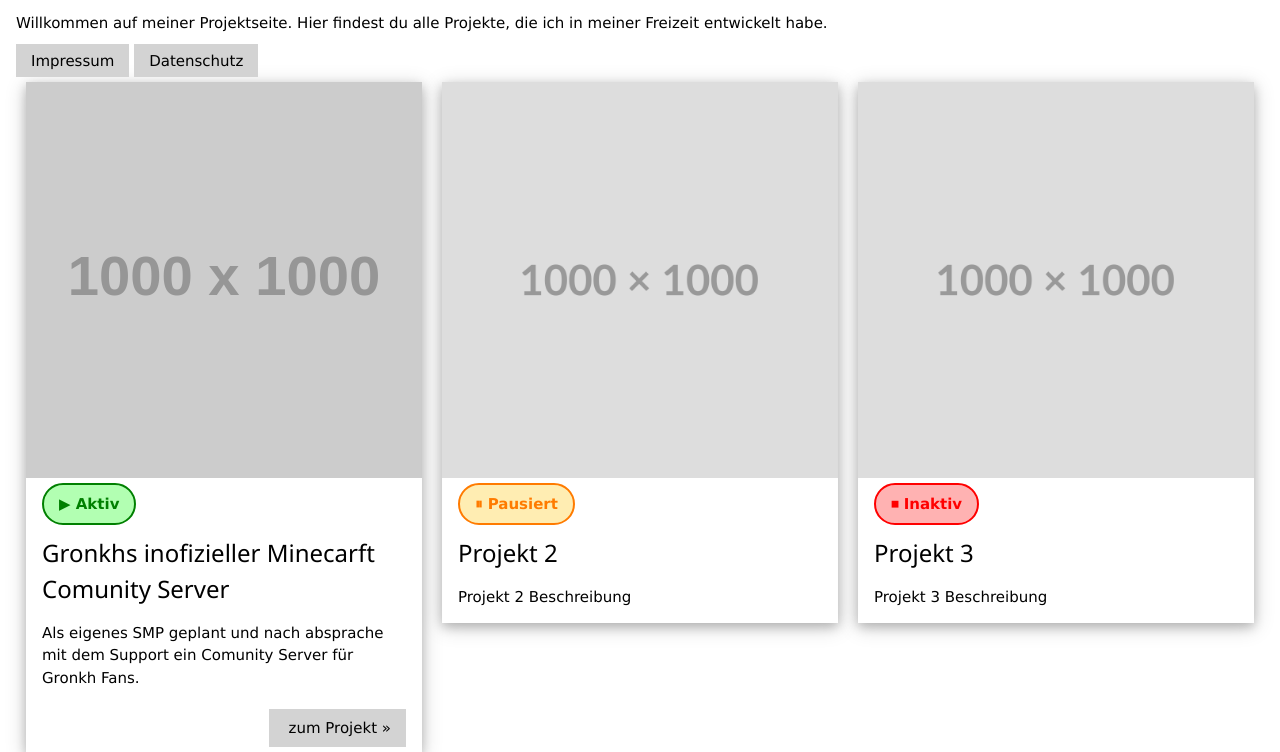
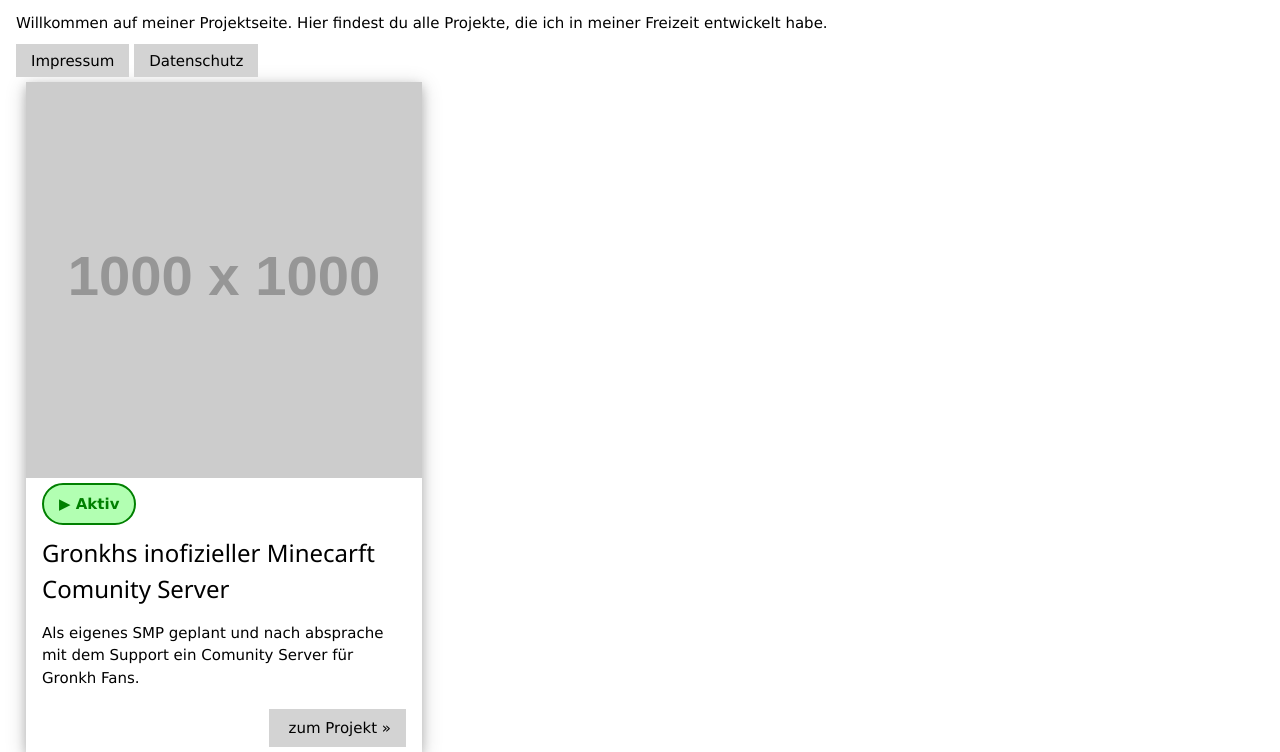
Before and after one commit to FlosLetsPlay/projekt-seite, a plain HTML site: page index.html in a window 1280 px wide. Shown: the part 67-819 px from the top of the page. Drawn offline with nearby package versions, Linux system fonts and the light colour scheme; placeholder pictures from the web are drawn by us.

Commit message:
modified:   index.html

```diff
--- a/index.html
+++ b/index.html
@@ -26,24 +26,17 @@
                     </div>
                 </div>
             </div>
+            <!--
             <div class="w3-col m4 card">
                 <div class="w3-card-4">
                     <img src="img/placeholder-1000.png" alt="Placeholder" style="width:100%">
-                    <div class="w3-container pausiert">
+                    <div class="w3-container ">
                         <h3>Projekt 2</h3>
                         <p>Projekt 2 Beschreibung</p>
                     </div>
                 </div>
             </div>
-            <div class="w3-col m4 card">
-                <div class="w3-card-4">
-                    <img src="img/placeholder-1000.png" alt="Placeholder" style="width:100%">
-                    <div class="w3-container inaktiv">
-                        <h3>Projekt 3</h3>
-                        <p>Projekt 3 Beschreibung</p>
-                    </div>
-                </div>
-            </div>
+            -->
         </div>
     </div>
 </body>
```
